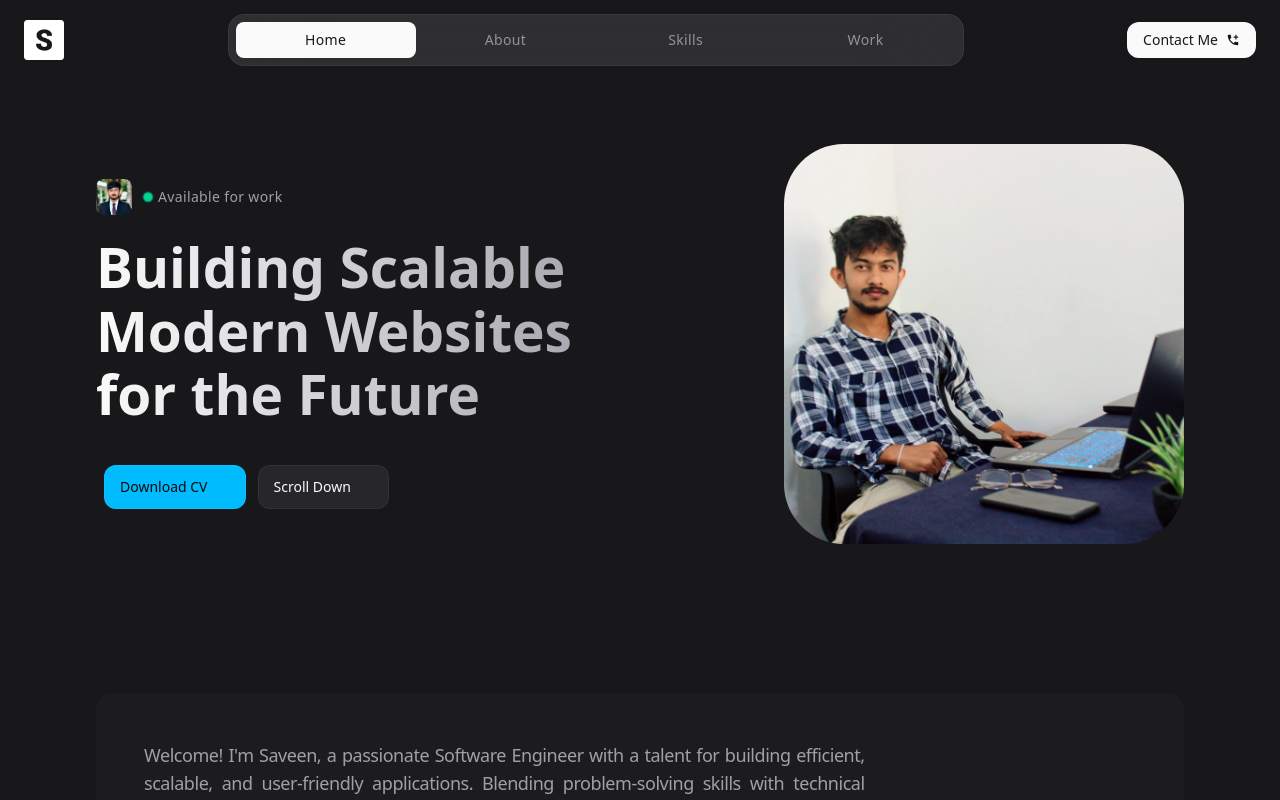
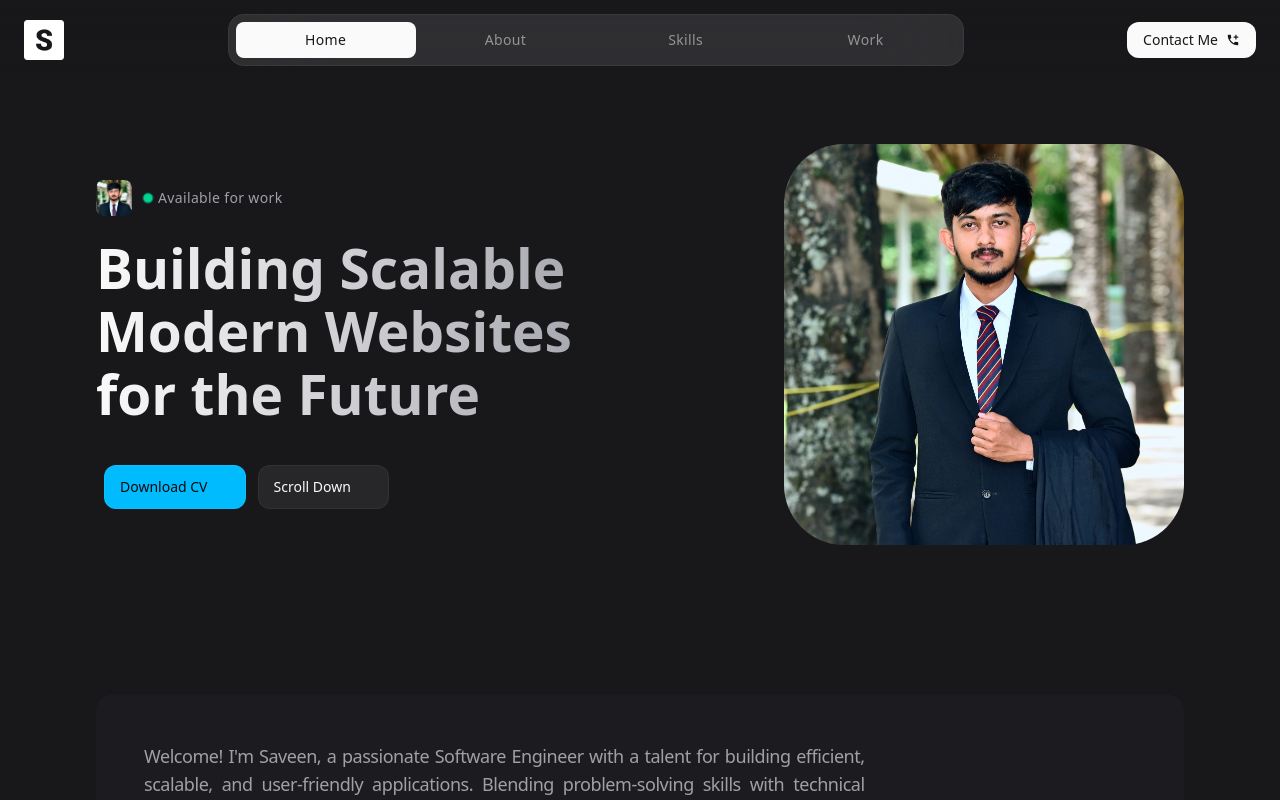
Before and after one commit to saveen99/My-Portfolio-React-Tailwind-V4, a React (Vite) app: page / in a window 1280 px wide. Shown: the top 800 px of the page. Built offline with nearby package versions, Linux system fonts and the light colour scheme.

Commit message:
update images
Co-Authored-By: Saveen Maduranga II <165816828+saveen993@users.noreply.github.com>

```diff
--- a/src/components/Hero.jsx
+++ b/src/components/Hero.jsx
@@ -60,7 +60,7 @@ const Hero = () => {
             <div className="hidden lg:block">
                 <figure className="w-[400px] max-w-[480px] ml-auto bg-gradient-to-t
                 from-sky-400 via-25% via-sky-400/40 to-65% rounded-[60px] overflow-hidden">
-                    <img src="/images/hero-banner.jpg"
+                    <img src="/images/hero-banner-2.jpeg"
                     width={656}
                     height={800}
                     alt="Saveen Maduranga"
```
